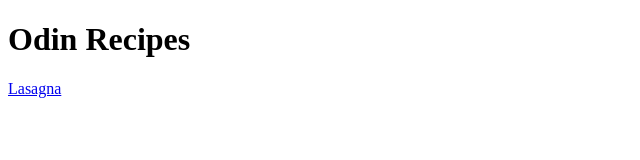
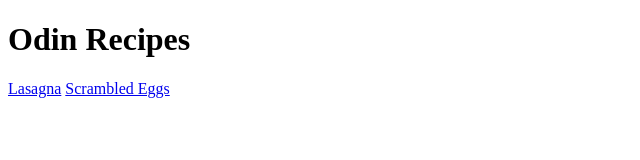
Before and after one commit to SeanMPeake/odin-recipes, a plain HTML site: page index.html in a window 1280 px wide. Shown: the whole page, without its empty margins (0-640 px from the left). Drawn offline with Linux system fonts and the light colour scheme.

Commit message:
Add link to scrambled-eggs.html

```diff
--- a/index.html
+++ b/index.html
@@ -8,5 +8,6 @@
 <body>
     <h1>Odin Recipes</h1>
     <a href="recipes/lasagna.html">Lasagna</a>
+    <a href="recipes/scrambled-eggs.html">Scrambled Eggs</a>
 </body>
 </html>
```
